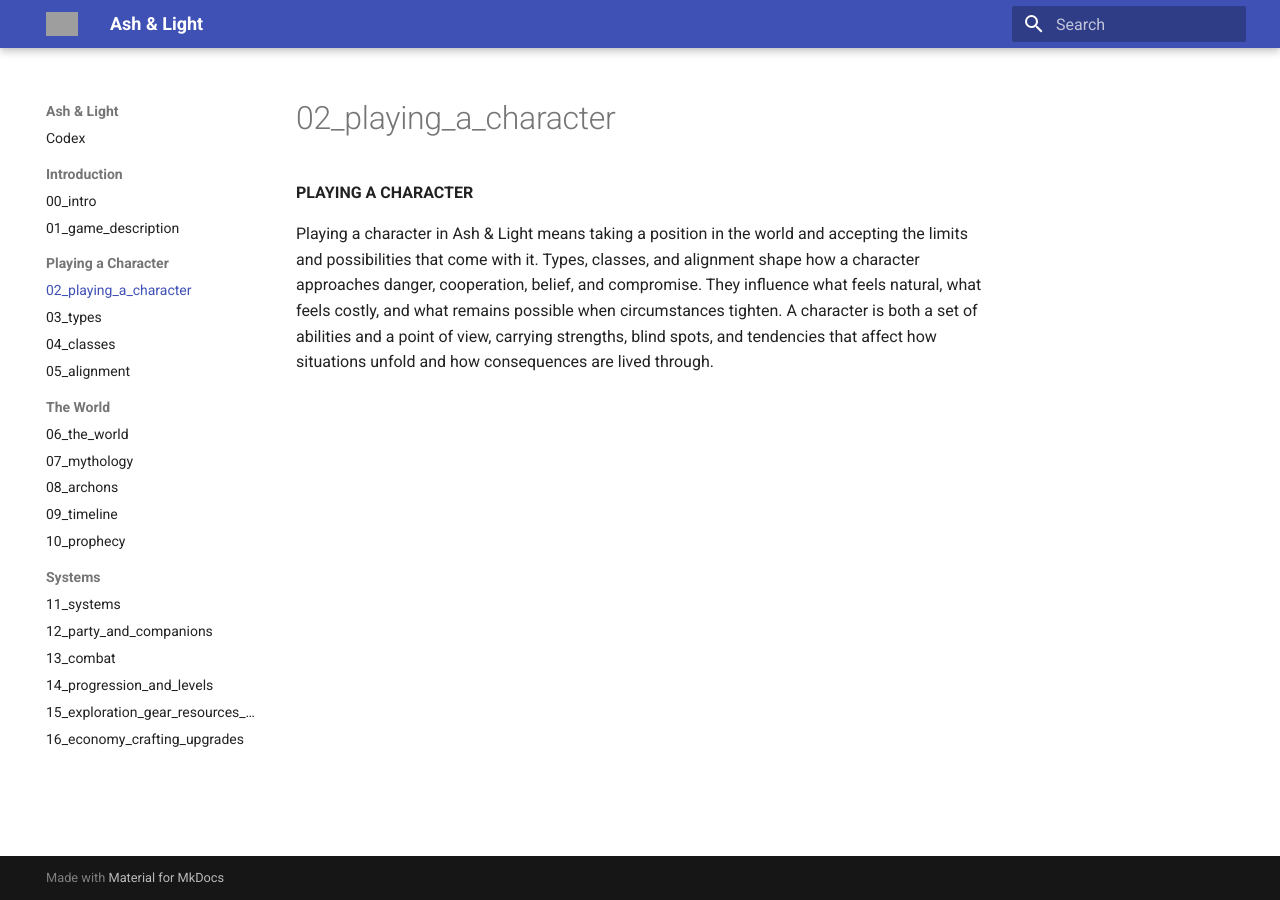
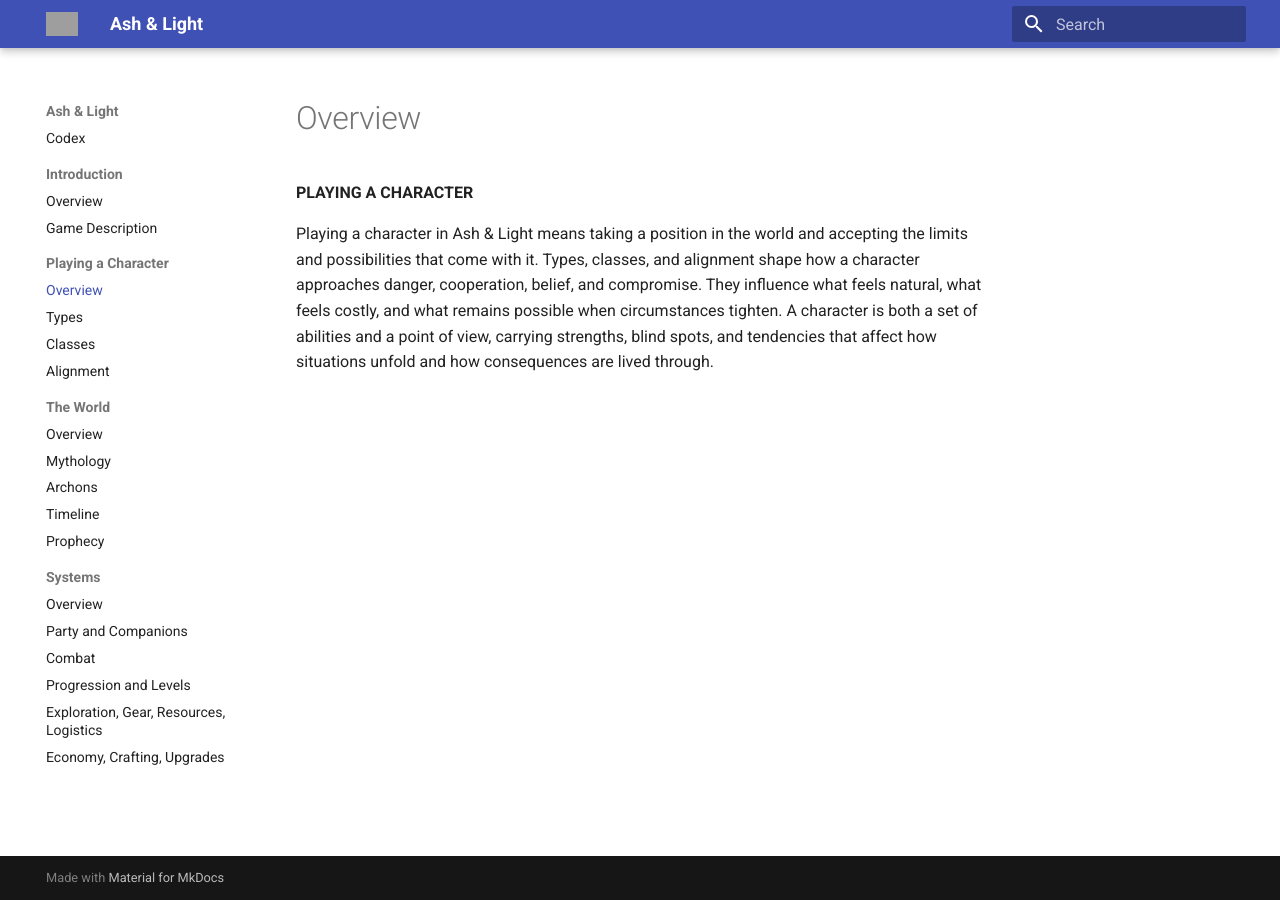
Before and after one commit to Realoid/ash-and-light, an MkDocs documentation site: the page built from docs/02_playing_a_character/02_playing_a_character.md, in a window 1280 px wide. Built offline with MkDocs 1.6.1 and Material for MkDocs 9.7.7, drawn with Linux system fonts in a browser that asks for light colours; some of the changed lines change nothing that is shown; grey boxes are pictures that could not be loaded.

Commit message:
Nav labels: replace numeric titles with readable section names

```diff
--- a/mkdocs.yml
+++ b/mkdocs.yml
@@ -24,23 +24,23 @@ extra_css:
 nav:
   - Codex: index.md
   - Introduction:
-      - 00_intro: 01_introduction/00_intro.md
-      - 01_game_description: 01_introduction/01_game_description.md
+      - Overview: 01_introduction/00_intro.md
+      - Game Description: 01_introduction/01_game_description.md
   - Playing a Character:
-      - 02_playing_a_character: 02_playing_a_character/02_playing_a_character.md
-      - 03_types: 02_playing_a_character/03_types.md
-      - 04_classes: 02_playing_a_character/04_classes.md
-      - 05_alignment: 02_playing_a_character/05_alignment.md
+      - Overview: 02_playing_a_character/02_playing_a_character.md
+      - Types: 02_playing_a_character/03_types.md
+      - Classes: 02_playing_a_character/04_classes.md
+      - Alignment: 02_playing_a_character/05_alignment.md
   - The World:
-      - 06_the_world: 03_the_world/06_the_world.md
-      - 07_mythology: 03_the_world/07_mythology.md
-      - 08_archons: 03_the_world/08_archons.md
-      - 09_timeline: 03_the_world/09_timeline.md
-      - 10_prophecy: 03_the_world/10_prophecy.md
+      - Overview: 03_the_world/06_the_world.md
+      - Mythology: 03_the_world/07_mythology.md
+      - Archons: 03_the_world/08_archons.md
+      - Timeline: 03_the_world/09_timeline.md
+      - Prophecy: 03_the_world/10_prophecy.md
   - Systems:
-      - 11_systems: 04_systems/11_systems.md
-      - 12_party_and_companions: 04_systems/12_party_and_companions.md
-      - 13_combat: 04_systems/13_combat.md
-      - 14_progression_and_levels: 04_systems/14_progression_and_levels.md
-      - 15_exploration_gear_resources_logistics: 04_systems/15_exploration_gear_resources_logistics.md
-      - 16_economy_crafting_upgrades: 04_systems/16_economy_crafting_upgrades.md
+      - Overview: 04_systems/11_systems.md
+      - Party and Companions: 04_systems/12_party_and_companions.md
+      - Combat: 04_systems/13_combat.md
+      - Progression and Levels: 04_systems/14_progression_and_levels.md
+      - Exploration, Gear, Resources, Logistics: 04_systems/15_exploration_gear_resources_logistics.md
+      - Economy, Crafting, Upgrades: 04_systems/16_economy_crafting_upgrades.md
```
